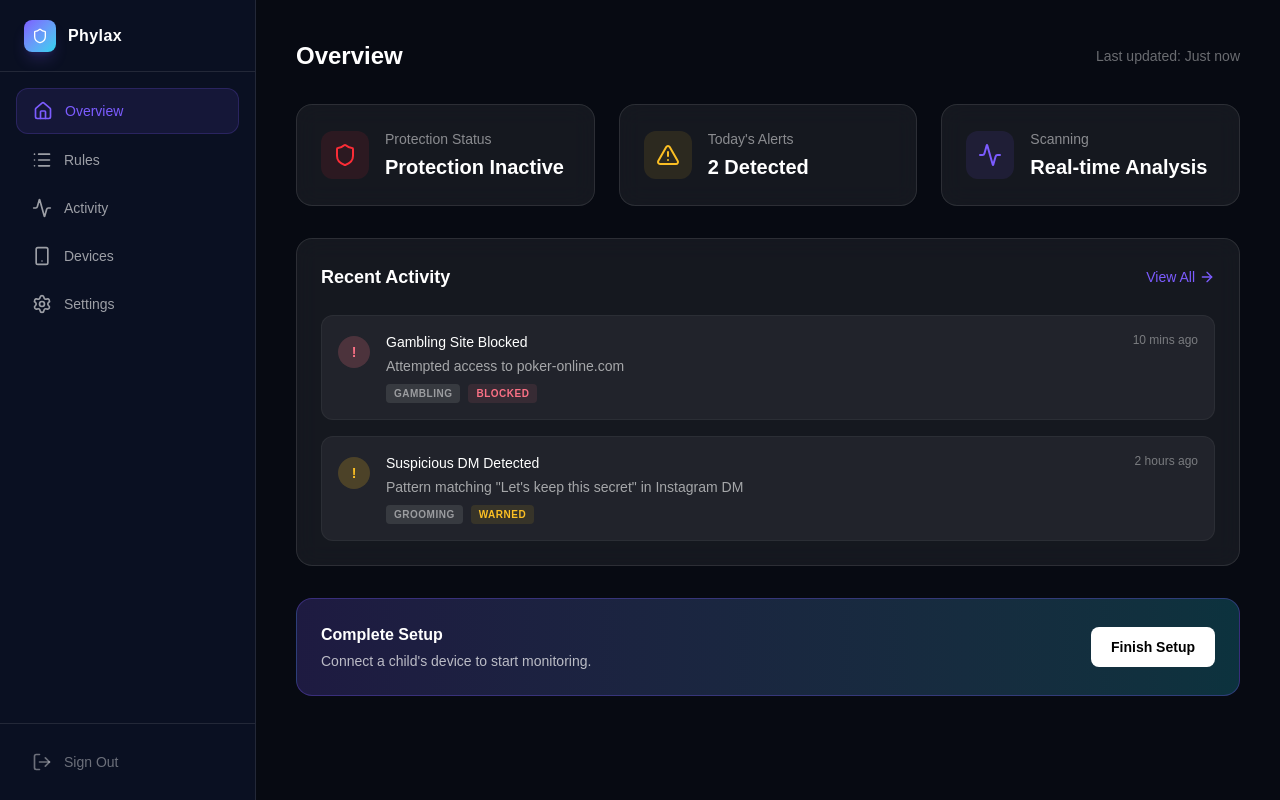
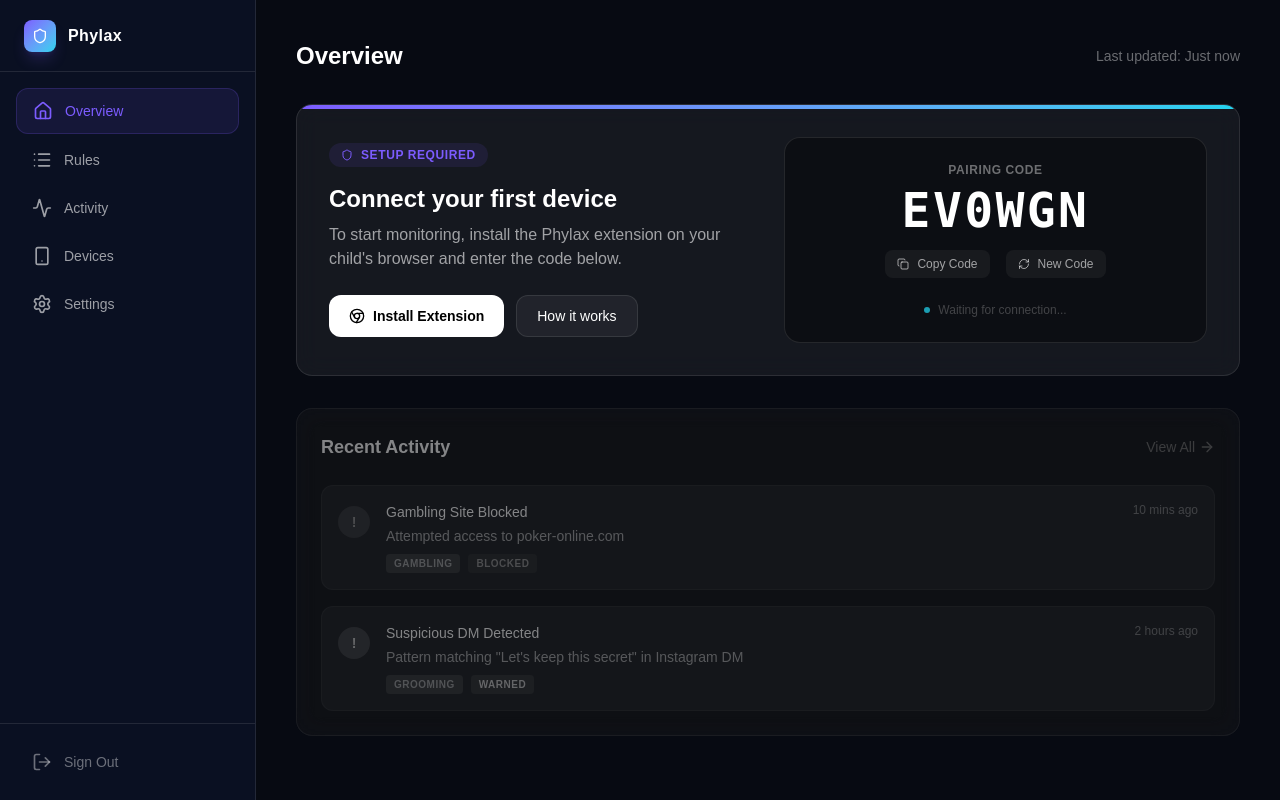
Before and after one commit to kyrispirosv-ux/phylax-landing, a Next.js app: page /dashboard in a window 1280 px wide. Built offline with nearby package versions, Linux system fonts and the light colour scheme.

Commit message:
refactor(onboarding): move pairing flow to dashboard and redirect signup

```diff
--- a/app/(auth)/signup/page.tsx
+++ b/app/(auth)/signup/page.tsx
@@ -19,7 +19,7 @@ export default function SignupPage() {
         // Simulate API call
         setTimeout(() => {
             login('Parent User', 'parent@example.com');
-            router.push('/onboarding');
+            router.push('/dashboard');
         }, 1500);
     };
 
--- a/app/(dashboard)/dashboard/page.tsx
+++ b/app/(dashboard)/dashboard/page.tsx
@@ -1,12 +1,41 @@
 'use client';
 
+import { useState, useEffect } from 'react';
 import { useStore } from '@/store/useStore';
-import { Activity, Shield, AlertTriangle, ArrowRight, CheckCircle2 } from 'lucide-react';
+import { Activity, Shield, AlertTriangle, ArrowRight, CheckCircle2, Copy, RefreshCw, Check, Chrome } from 'lucide-react';
 import Link from 'next/link';
+import { motion, AnimatePresence } from 'framer-motion';
 
 export default function DashboardOverview() {
-    const { devices, alerts } = useStore();
+    const { devices, alerts, pairingCode, generatePairingCode, checkPairingStatus } = useStore();
     const activeDeviceCount = devices.length;
+    const [copied, setCopied] = useState(false);
+
+    // Initial code generation if needed
+    useEffect(() => {
+        if (activeDeviceCount === 0 && !pairingCode) {
+            generatePairingCode();
+        }
+    }, [activeDeviceCount, pairingCode, generatePairingCode]);
+
+    // Poll for pairing status
+    useEffect(() => {
+        let interval: NodeJS.Timeout;
+        if (activeDeviceCount === 0 && pairingCode) {
+            interval = setInterval(async () => {
+                await checkPairingStatus(pairingCode);
+            }, 3000);
+        }
+        return () => clearInterval(interval);
+    }, [activeDeviceCount, pairingCode, checkPairingStatus]);
+
+    const copyCode = () => {
+        if (pairingCode) {
+            navigator.clipboard.writeText(pairingCode);
+            setCopied(true);
+            setTimeout(() => setCopied(false), 2000);
+        }
+    };
 
     // Mock recent alerts
     const recentAlerts = alerts.slice(0, 3);
@@ -18,21 +47,75 @@ export default function DashboardOverview() {
                 <div className="text-sm text-white/40">Last updated: Just now</div>
             </div>
 
-            {/* Status Cards */}
+            {/* Pairing / Status Section */}
+            {activeDeviceCount === 0 ? (
+                <div className="glass-card border border-[#7C5CFF]/30 p-8 rounded-2xl relative overflow-hidden">
+                    <div className="absolute top-0 left-0 w-full h-1 bg-gradient-to-r from-[#7C5CFF] to-[#22D3EE]" />
+
+                    <div className="grid md:grid-cols-2 gap-8 items-center">
+                        <div>
+                            <div className="inline-flex items-center gap-2 px-3 py-1 rounded-full bg-[#7C5CFF]/10 text-[#7C5CFF] text-xs font-bold uppercase tracking-wider mb-4">
+                                <Shield className="w-3 h-3" /> Setup Required
+                            </div>
+                            <h2 className="text-2xl font-bold text-white mb-2">Connect your first device</h2>
+                            <p className="text-white/60 mb-6">
+                                To start monitoring, install the Phylax extension on your child's browser and enter the code below.
+                            </p>
+
+                            <div className="flex gap-3">
+                                <a
+                                    href="https://chrome.google.com/webstore"
+                                    target="_blank"
+                                    rel="noopener noreferrer"
+                                    className="px-5 py-2.5 rounded-xl bg-white text-black font-bold hover:bg-white/90 transition-colors flex items-center gap-2 text-sm"
+                                >
+                                    <Chrome className="w-4 h-4" /> Install Extension
+                                </a>
+                                <button className="px-5 py-2.5 rounded-xl bg-white/5 border border-white/10 text-white font-medium hover:bg-white/10 transition-colors text-sm">
+                                    How it works
+                                </button>
+                            </div>
+                        </div>
+
+                        <div className="bg-black/40 border border-white/10 rounded-2xl p-6 relative group">
+                            <div className="text-center mb-2 text-xs text-white/40 uppercase tracking-wider font-bold">Pairing Code</div>
+                            <div className="text-5xl font-mono font-bold text-white tracking-wider flex justify-center mb-4">
+                                {pairingCode || '------'}
+                            </div>
+
+                            <div className="flex items-center justify-center gap-4">
+                                <button
+                                    onClick={copyCode}
+                                    className="flex items-center gap-2 px-3 py-1.5 rounded-lg bg-white/5 hover:bg-white/10 text-white/60 hover:text-white transition-colors text-xs"
+                                >
+                                    {copied ? <Check className="w-3 h-3 text-green-400" /> : <Copy className="w-3 h-3" />}
+                                    {copied ? 'Copied' : 'Copy Code'}
+                                </button>
+                                <button
+                                    onClick={generatePairingCode}
+                                    className="flex items-center gap-2 px-3 py-1.5 rounded-lg bg-white/5 hover:bg-white/10 text-white/60 hover:text-white transition-colors text-xs"
+                                >
+                                    <RefreshCw className="w-3 h-3" /> New Code
+                                </button>
+                            </div>
+
+                            <div className="mt-6 flex items-center justify-center gap-2 text-white/30 text-xs animate-pulse">
+                                <div className="w-1.5 h-1.5 rounded-full bg-[#22D3EE]" />
+                                Waiting for connection...
+                            </div>
+                        </div>
+                    </div>
+                </div>
+            ) : (
                 <div className="grid md:grid-cols-3 gap-6">
                     <div className="glass-card p-6 rounded-2xl flex items-center gap-4 relative overflow-hidden group">
-                    <div className={`w-12 h-12 rounded-xl flex items-center justify-center ${activeDeviceCount > 0 ? 'bg-[#34D399]/10 text-[#34D399]' : 'bg-red-500/10 text-red-500'}`}>
-                        {activeDeviceCount > 0 ? <CheckCircle2 className="w-6 h-6" /> : <Shield className="w-6 h-6" />}
+                        <div className="w-12 h-12 rounded-xl flex items-center justify-center bg-[#34D399]/10 text-[#34D399]">
+                            <CheckCircle2 className="w-6 h-6" />
                         </div>
                         <div>
                             <div className="text-sm text-white/50 mb-1">Protection Status</div>
-                        <div className="text-xl font-bold text-white">
-                            {activeDeviceCount > 0 ? 'Active on 1 device' : 'Protection Inactive'}
+                            <div className="text-xl font-bold text-white">Active</div>
                         </div>
-                    </div>
-                    {activeDeviceCount === 0 && (
-                        <Link href="/onboarding" className="absolute inset-0 z-10" />
-                    )}
                     </div>
 
                     <div className="glass-card p-6 rounded-2xl flex items-center gap-4">
@@ -55,9 +138,10 @@ export default function DashboardOverview() {
                         </div>
                     </div>
                 </div>
+            )}
 
             {/* Recent Activity */}
-            <div className="glass-card rounded-2xl border border-white/10 p-6">
+            <div className={`glass-card rounded-2xl border border-white/10 p-6 ${activeDeviceCount === 0 ? 'opacity-50 pointer-events-none grayscale' : ''}`}>
                 <div className="flex items-center justify-between mb-6">
                     <h2 className="text-lg font-bold text-white">Recent Activity</h2>
                     <Link href="/activity" className="text-sm text-[#7C5CFF] hover:text-[#7C5CFF]/80 flex items-center gap-1">
@@ -95,22 +179,6 @@ export default function DashboardOverview() {
                     )}
                 </div>
             </div>
-
-            {/* Setup Guide (if incomplete) */}
-            {activeDeviceCount === 0 && (
-                <div className="bg-gradient-to-r from-[#7C5CFF]/20 to-[#22D3EE]/20 border border-[#7C5CFF]/30 p-6 rounded-2xl flex items-center justify-between">
-                    <div>
-                        <h3 className="font-bold text-white mb-1">Complete Setup</h3>
-                        <p className="text-sm text-white/70">Connect a child's device to start monitoring.</p>
-                    </div>
-                    <Link
-                        href="/onboarding"
-                        className="px-5 py-2.5 bg-white text-black font-semibold rounded-lg text-sm hover:bg-white/90 transition-colors"
-                    >
-                        Finish Setup
-                    </Link>
-                </div>
-            )}
         </div>
     );
 }
```
Lines whose indentation alone changed are shown as unchanged.
